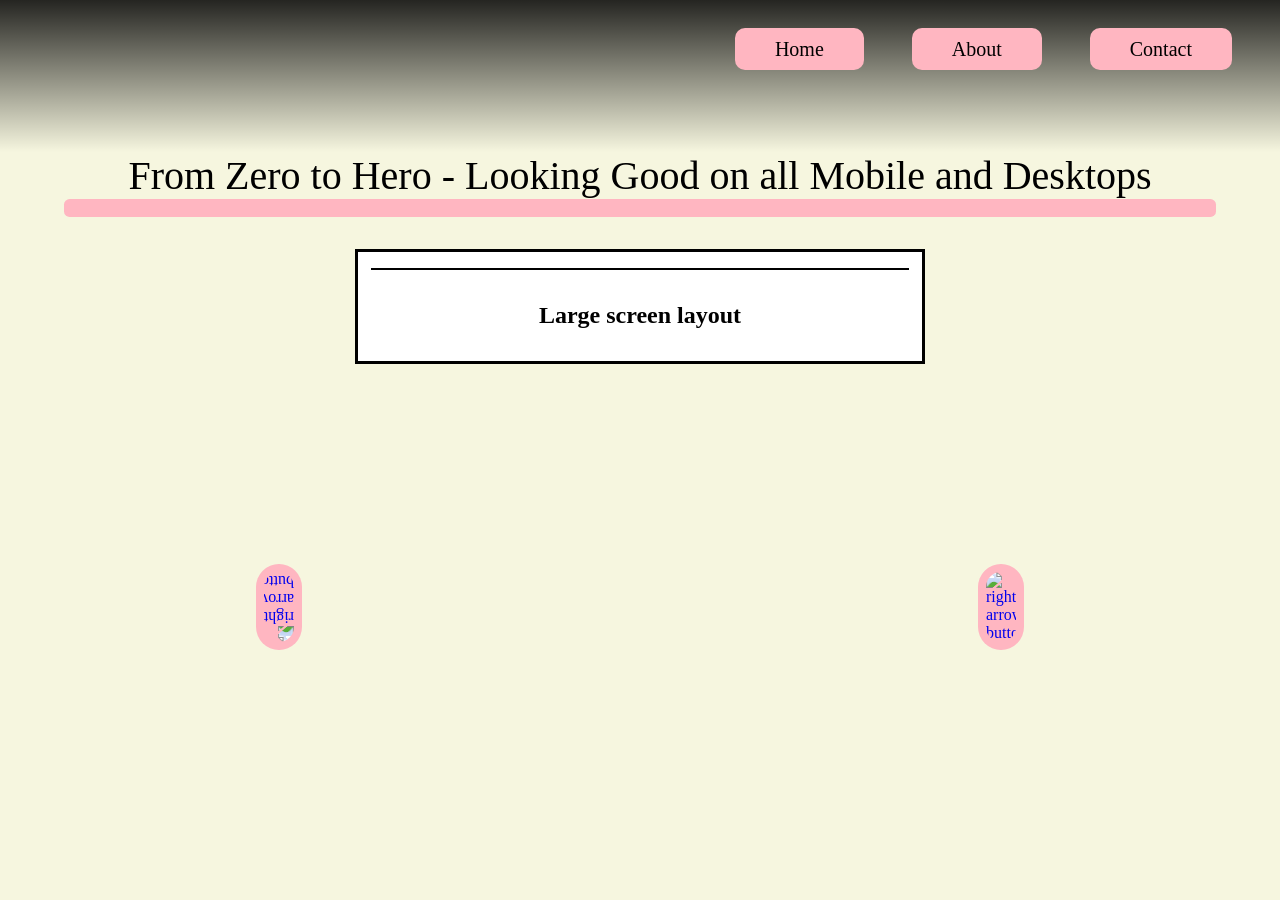
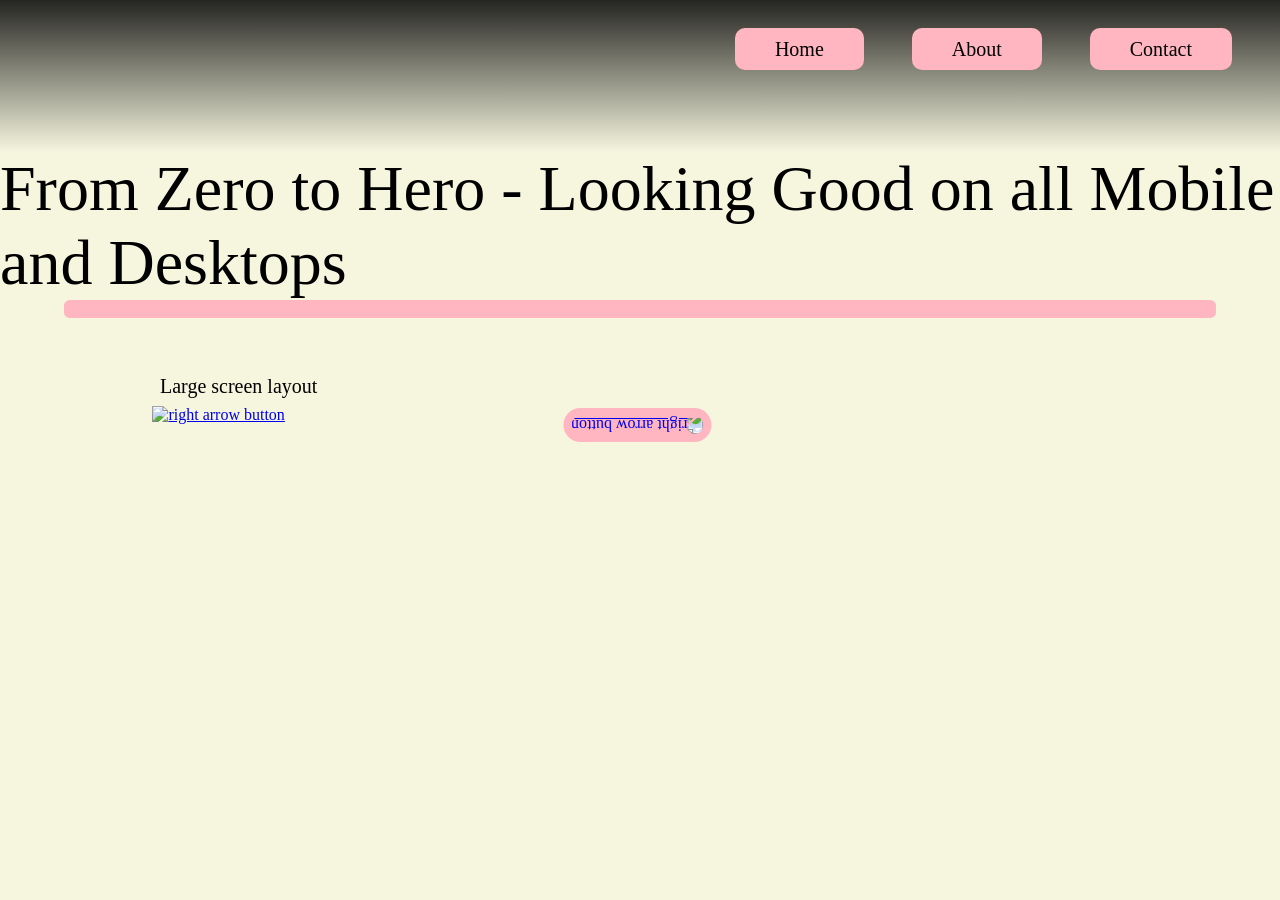

almost there!

--- a/study2pg3.css
+++ b/study2pg3.css
@@ -26,6 +26,10 @@ footer, header, hgroup, menu, nav, section {
 ol, ul {
 	list-style: none;
 }
+html, body{
+    width: 100%;
+    height: 100vh;
+}
 header{
     background-image: linear-gradient(to bottom, rgba(0, 0, 0, 85%), rgba(-1, 0, 0, 0));
     height: 9.5em;
@@ -49,13 +53,14 @@ header{
 nav {
     display: flex;
     justify-content: end;
+    position: relative;
+    top: 2.4em;
+    right: 3em;
+    
 }
 ul {
     display: flex;
     justify-content: end;
-    position: relative;
-    top: 2.4em;
-    right: 3em;
     grid-gap: 3em;
 }
 header a{
@@ -67,8 +72,7 @@ header a{
     position: relative;
     z-index: 2;
     font-size: 20px;
-}
-.dropdown li {
+}.dropdown li {
 	padding: 1rem;
 	padding-right: 0;
 }
@@ -108,17 +112,8 @@ span {
     margin-right: auto;
     border-radius: .35em;
 }
-.polaroid {
-    width: 95%;
-    display: block;
-    margin-left: auto;
-    margin-right: auto;
-    margin-top: 1em;
-    border: solid 1px;
-}
 body {
 	background-color: beige;
-    height: 100vh;
     background-image: url(images/study2bg2.png); 
     background-size: cover; 
     background-repeat: no-repeat; 
@@ -127,32 +122,35 @@ body {
     background-blend-mode: lighten;
 }
 article {
-    background-color: white;
-    border: solid;
-    width: 44%;
-    min-width: 500px;
-    max-width: 730px;
-    margin-top: 2em;
+    width: 75%;
+    margin-top: 1em;
     margin-left: auto;
     margin-right: auto;
-    border-radius: 0;
+    display: grid;
+    grid-template-rows: repeat(auto-fit, minmax(25px, 1fr));
+    grid-gap: 1em;
 }
-.logo {
-	width: 30%;
+h3 {
+    font-size: 22px;
+    font-weight: bold;
 }
-.container {
-    padding: 2em;
-    text-align: center;
+h4 {
+    font-weight: bold;
+    margin-top: .3em;
+}
+.wrapper li {
+    margin-left: 10%;
 }
 p {
-    padding: 1em;
     font-size: 20px;
+    text-align: left;
 }
-article p:last-of-type {
-    font-size: 24px;
-    padding: 0;
-    font-weight: bold;
-    text-align: center;
+.case {
+    position: unset;
+    display: unset;
+    text-align: left;
+    list-style: outside;
+    font-size: 20px;
 }
 .previous {
     width: 1.5%;
@@ -160,20 +158,10 @@ article p:last-of-type {
     background-color: lightpink;
     padding: .5em;
     border-radius: 2em;
-    position: absolute;
-    bottom: 500px;
-    left: 20%;
+    position: relative;
+    top: 10px;
+    left: 44%;
     rotate: 180deg;
-}
-.next {
-    width: 1.5%;
-    min-width: 30px;
-    background-color: lightpink;
-    padding: .5em;
-    border-radius: 2em;
-    position: absolute;
-    bottom: 500px;
-    right: 20%;
 }
 header a:hover {
     background-color: palevioletred;
@@ -187,6 +175,12 @@ header a:hover {
 .active a {
     background-color: gray;
 }
+.report {
+    color: black;
+}
+.report:hover {
+    color: teal;
+}
 footer {
     position: absolute;
     bottom: 0;
@@ -196,39 +190,50 @@ footer {
     padding: 1em 0;
 }
 footer p {
-    width: 200px;
-    min-width: 0;
-    text-align: center;
+    width: fit-content;
     font-size: 24px;
     padding: 0;
     margin-left: auto;
     margin-right: auto;
 }
-@media screen and (max-width: 1900px) { 
-    .next {
-        bottom: 250px;
-    }
-    .previous {
-        bottom: 250px;
+@media screen and (max-width: 980px) {
+    .logo {
+        visibility: hidden;
     }
 }
-@media screen and (max-width: 1340px) { 
-    h1 {
-        font-size: 2.5em;
+@media screen and (max-width: 780px) {
+    nav {
+        right: 1em;
     }
-    .container {
-        grid-gap: 0;
+    header {
+        height: fit-content;
+        margin-bottom: 4em;
     }
-}
-@media screen and (max-width: 1120px) { 
     h1 {
-        padding: 0;
         font-size: 2em;
     }
-    .next {
-        right: 15%;
+    nav ul {
+        display: grid;
+        grid-template-columns: repeat(auto-fit, minmax(250px, 1fr));
+        text-align: end;
     }
-    .previous {
-        left: 15%;
+    header a {
+        font-size: 17px;
+    }
+}
+@media screen and (max-width: 711px) {
+    footer {
+        position: unset;
+    }
+    .second {
+        margin-left: 0;
+    }
+}
+@media screen and (max-width: 692px) {
+    article {
+        min-width: none;
+    }
+    .first {
+        margin-left: 0;
     }
 }
